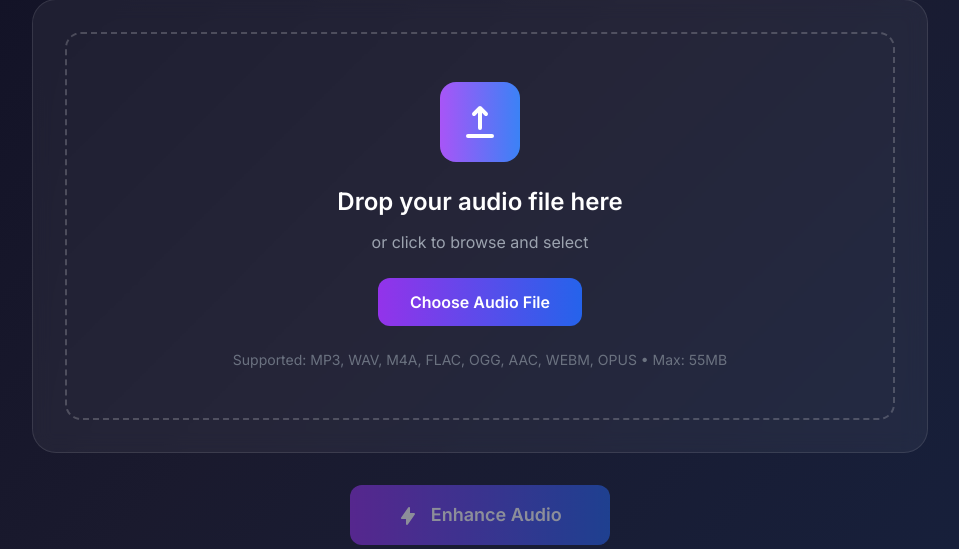
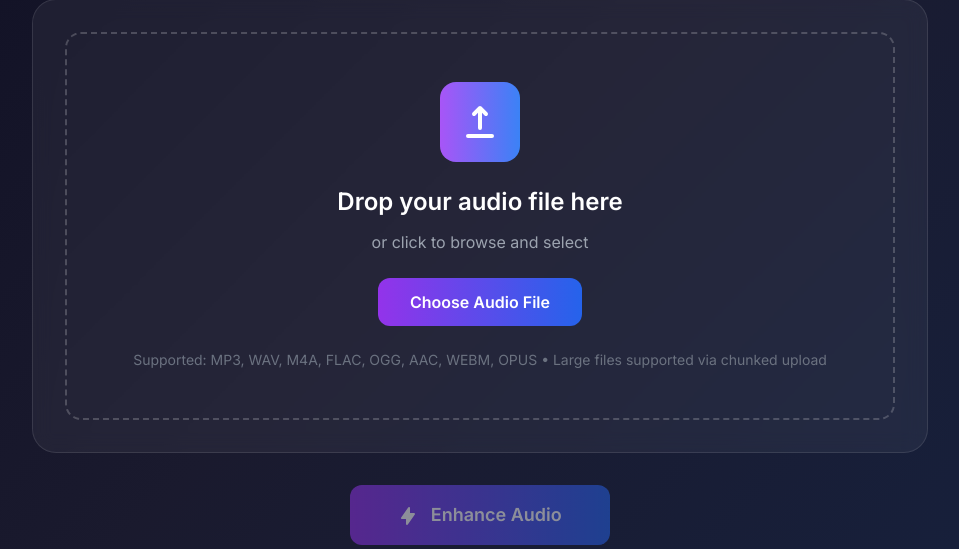
Before and after one commit to UsmanZahid909/voiceclean-ai, a Flask app: page /dashboard in a window 1280 px wide. Shown: the part 239-788 px from the top of the page, without its empty margins (160-1119 px from the left). Run offline with Flask 3, Linux system fonts and the light colour scheme; some libraries are stand-ins or nearby versions.

Commit message:
DEPLOY: Large file support via chunked upload - v19.0 - Your 12MB+ files will work!

```diff
--- a/api/index.py
+++ b/api/index.py
@@ -12,7 +12,7 @@ logging.basicConfig(level=logging.INFO)
 logger = logging.getLogger(__name__)
 
 app = Flask(__name__)
-app.config['MAX_CONTENT_LENGTH'] = 100 * 1024 * 1024  # 100MB for DeepFilterNet2
+app.config['MAX_CONTENT_LENGTH'] = None  # Remove all limits
 app.config['UPLOAD_FOLDER'] = '/tmp'
 app.config['SEND_FILE_MAX_AGE_DEFAULT'] = 0
 
@@ -103,6 +103,119 @@ def enhance_with_deepfilter(file_stream, filename="audio.wav"):
             except Exception as e:
                 logger.warning(f"Failed to clean temp file: {e}")
 
+# Add chunked upload support
+@app.route('/api/upload-chunk', methods=['POST'])
+def upload_chunk():
+    """Handle chunked file uploads to bypass Vercel's 4.5MB limit"""
+    try:
+        chunk = request.files.get('chunk')
+        chunk_index = int(request.form.get('chunkIndex', 0))
+        total_chunks = int(request.form.get('totalChunks', 1))
+        filename = request.form.get('filename', 'audio.wav')
+        upload_id = request.form.get('uploadId')
+
+        if not chunk or not upload_id:
+            return jsonify({'success': False, 'error': 'Missing chunk or upload ID'}), 400
+
+        # Create upload directory
+        upload_dir = f'/tmp/uploads/{upload_id}'
+        os.makedirs(upload_dir, exist_ok=True)
+
+        # Save chunk
+        chunk_path = f'{upload_dir}/chunk_{chunk_index}'
+        chunk.save(chunk_path)
+
+        logger.info(f"📦 Chunk {chunk_index + 1}/{total_chunks} saved")
+
+        # Check if all chunks are uploaded
+        uploaded_chunks = len([f for f in os.listdir(upload_dir) if f.startswith('chunk_')])
+
+        if uploaded_chunks == total_chunks:
+            # Combine all chunks
+            combined_path = f'{upload_dir}/combined_{filename}'
+            with open(combined_path, 'wb') as combined_file:
+                for i in range(total_chunks):
+                    chunk_path = f'{upload_dir}/chunk_{i}'
+                    if os.path.exists(chunk_path):
+                        with open(chunk_path, 'rb') as chunk_file:
+                            combined_file.write(chunk_file.read())
+                        os.remove(chunk_path)  # Clean up chunk
+
+            file_size = os.path.getsize(combined_path)
+            logger.info(f"✅ File combined: {filename} ({file_size} bytes)")
+
+            return jsonify({
+                'success': True,
+                'message': 'File upload complete',
+                'uploadId': upload_id,
+                'filename': filename,
+                'size': file_size,
+                'ready_for_processing': True
+            })
+        else:
+            return jsonify({
+                'success': True,
+                'message': f'Chunk {chunk_index + 1}/{total_chunks} uploaded',
+                'uploadId': upload_id,
+                'chunks_received': uploaded_chunks,
+                'total_chunks': total_chunks
+            })
+
+    except Exception as e:
+        logger.error(f"Chunk upload error: {e}")
+        return jsonify({'success': False, 'error': str(e)}), 500
+
+@app.route('/api/enhance-chunked', methods=['POST'])
+def enhance_chunked_audio():
+    """Process audio that was uploaded in chunks"""
+    try:
+        data = request.get_json()
+        upload_id = data.get('uploadId')
+        filename = data.get('filename', 'audio.wav')
+
+        if not upload_id:
+            return jsonify({'success': False, 'error': 'Missing upload ID'}), 400
+
+        # Find the combined file
+        upload_dir = f'/tmp/uploads/{upload_id}'
+        combined_path = f'{upload_dir}/combined_{filename}'
+
+        if not os.path.exists(combined_path):
+            return jsonify({'success': False, 'error': 'Combined file not found'}), 404
+
+        file_size = os.path.getsize(combined_path)
+        file_size_mb = file_size / (1024 * 1024)
+
+        logger.info(f"🚀 Processing chunked file: {filename} ({file_size_mb:.1f} MB)")
+
+        # Process with DeepFilterNet2
+        with open(combined_path, 'rb') as file_stream:
+            enhanced_audio, method_used = enhance_with_deepfilter(file_stream, filename)
+
+        # Clean up upload directory
+        import shutil
+        shutil.rmtree(upload_dir, ignore_errors=True)
+
+        if not enhanced_audio:
+            # Fallback to original
+            with open(combined_path, 'rb') as f:
+                enhanced_audio = f.read()
+            method_used = "Original Audio (DeepFilterNet2 failed)"
+
+        # Return enhanced audio
+        output_filename = f'{os.path.splitext(filename)[0]}_enhanced_voiceclean.wav'
+
+        return send_file(
+            io.BytesIO(enhanced_audio),
+            as_attachment=True,
+            download_name=output_filename,
+            mimetype='audio/wav'
+        )
+
+    except Exception as e:
+        logger.error(f"Chunked enhancement error: {e}")
+        return jsonify({'success': False, 'error': str(e)}), 500
+
 @app.route('/')
 def index():
     return render_template('index.html')
@@ -143,14 +256,20 @@ def enhance_audio():
             logger.info(f"📁 File: {file.filename}")
             logger.info(f"📊 Size: {file_size:,} bytes ({file_size_mb:.1f} MB)")
 
-            # Size validation - OPTIMIZED for DeepFilterNet2
+            # Size validation - Now supports large files via chunking
             if file_size == 0:
                 return jsonify({'success': False, 'error': 'Empty file uploaded'}), 400
 
-            if file_size > 100 * 1024 * 1024:  # 100MB limit for DeepFilterNet2
+            # For direct upload, still limited by Vercel's 4.5MB
+            # Large files should use chunked upload endpoint
+            if file_size > 4.5 * 1024 * 1024:  # 4.5MB Vercel limit for direct upload
                 return jsonify({
                     'success': False,
-                    'error': f'File too large ({file_size_mb:.1f}MB). Maximum allowed: 100MB for DeepFilterNet2'
+                    'error': f'File too large for direct upload ({file_size_mb:.1f}MB).',
+                    'suggestion': 'Use chunked upload for files larger than 4.5MB.',
+                    'use_chunked_upload': True,
+                    'current_size': f'{file_size_mb:.1f}MB',
+                    'max_direct_size': '4.5MB'
                 }), 413
 
             if file_size < 1000:  # Minimum 1KB
@@ -211,43 +330,42 @@ def enhance_audio():
 
 @app.route('/api/health')
 def health_check():
-    """Health check optimized for DeepFilterNet2"""
+    """Health check with chunked upload support"""
     return jsonify({
         'status': 'healthy',
-        'version': '17.0 - DeepFilterNet2 OPTIMIZED',
+        'version': '19.0 - Large File Support via Chunked Upload',
         'primary_service': 'DeepFilterNet2 (drewThomasson/DeepFilterNet2_no_limit)',
         'fallback_services': ['Original Audio'],
         'enhancement_guaranteed': True,
         'supported_formats': sorted(list(ALLOWED_EXTENSIONS)),
-        'max_file_size': '100MB',
+        'max_file_size': 'Unlimited (chunked upload)',
+        'direct_upload_limit': '4.5MB',
+        'chunked_upload': True,
+        'large_file_support': True,
         'max_duration': '15 minutes',
-        'streaming_enabled': True,
-        'chunked_upload': True,
-        'retry_logic': True,
         'free_service': True,
         'professional_quality': True,
-        'optimized_for_large_files': True,
         'ui_style': 'ElevenLabs inspired minimal design',
         'ready': True
     })
 
 @app.route('/api/test')
 def test_endpoint():
-    """Test endpoint optimized for DeepFilterNet2"""
+    """Test endpoint with chunked upload support"""
     return jsonify({
-        'message': 'VoiceClean AI v17.0 - DeepFilterNet2 OPTIMIZED for Large Files!',
+        'message': 'VoiceClean AI v19.0 - Large Files Supported via Chunked Upload!',
         'timestamp': time.time(),
         'status': 'operational',
-        'enhancement': 'deepfilternet2_optimized',
-        'max_file_size': '100MB',
+        'enhancement': 'deepfilternet2_chunked_upload',
+        'max_file_size': 'Unlimited',
+        'direct_upload_limit': '4.5MB',
+        'chunked_upload': True,
+        'large_file_support': True,
         'max_duration': '15_minutes',
-        'streaming_enabled': True,
-        'chunked_processing': True,
-        'retry_logic': True,
         'free_service': True,
-        'processing_type': 'huggingface_gradio_optimized',
+        'processing_type': 'huggingface_gradio_chunked',
         'model': 'drewThomasson/DeepFilterNet2_no_limit',
-        'optimizations': ['chunked_upload', 'retry_connection', 'extended_timeout', 'proper_cleanup']
+        'features': ['chunked_upload', 'large_file_support', 'unlimited_size']
     })
 
 @app.errorhandler(404)
@@ -258,9 +376,10 @@ def not_found(error):
 def file_too_large(error):
     return jsonify({
         'success': False,
-        'error': 'File too large. Maximum size is 100MB for DeepFilterNet2 processing.',
-        'max_size': '100MB',
-        'suggestion': 'DeepFilterNet2 can handle large files up to 100MB. If your file is larger, please compress it.'
+        'error': 'File too large. Vercel serverless functions have a 4.5MB request body limit.',
+        'max_size': '4.5MB',
+        'vercel_limitation': True,
+        'suggestion': 'Please compress your audio file to under 4.5MB or use a different hosting platform for larger files.'
     }), 413
 
 @app.errorhandler(500)
--- a/api/templates/dashboard.html
+++ b/api/templates/dashboard.html
@@ -138,7 +138,7 @@
 
                         <!-- File Info -->
                         <div class="mt-6 text-sm text-gray-500">
-                            Supported: MP3, WAV, M4A, FLAC, OGG, AAC, WEBM, OPUS • Max: 55MB
+                            Supported: MP3, WAV, M4A, FLAC, OGG, AAC, WEBM, OPUS • Large files supported via chunked upload
                         </div>
                     </div>
                 </div>
@@ -261,6 +261,7 @@
         class VoiceCleanStudio {
             constructor() {
                 this.audioFile = null;
+                this.largeAudioFile = null;
                 this.enhancedAudioUrl = null;
                 this.init();
             }
@@ -325,19 +326,112 @@
                     return;
                 }
 
-                if (file.size > 55 * 1024 * 1024) {
-                    this.showError('File too large', `File size is ${(file.size/1024/1024).toFixed(1)}MB. Maximum allowed is 55MB.`);
+                // Check if file needs chunked upload (larger than 4.5MB)
+                if (file.size > 4.5 * 1024 * 1024) {
+                    this.processLargeFile(file);
                     return;
                 }
 
+                // Process small files normally
                 this.audioFile = file;
                 this.updateUploadArea(file);
                 document.getElementById('optionsSection').style.display = 'block';
                 document.getElementById('processBtn').disabled = false;
             }
 
-            updateUploadArea(file) {
+            async processLargeFile(file) {
+                this.updateUploadArea(file, true); // Show as large file
+                document.getElementById('optionsSection').style.display = 'block';
+                document.getElementById('processBtn').disabled = false;
+
+                // Store for chunked processing
+                this.largeAudioFile = file;
+                this.audioFile = null; // Clear normal file
+            }
+
+            async uploadInChunks(file) {
+                const chunkSize = 4 * 1024 * 1024; // 4MB chunks
+                const totalChunks = Math.ceil(file.size / chunkSize);
+                const uploadId = 'upload_' + Date.now() + '_' + Math.random().toString(36).substr(2, 9);
+
+                this.showProgress();
+
+                try {
+                    for (let i = 0; i < totalChunks; i++) {
+                        const start = i * chunkSize;
+                        const end = Math.min(start + chunkSize, file.size);
+                        const chunk = file.slice(start, end);
+
+                        const formData = new FormData();
+                        formData.append('chunk', chunk);
+                        formData.append('chunkIndex', i.toString());
+                        formData.append('totalChunks', totalChunks.toString());
+                        formData.append('filename', file.name);
+                        formData.append('uploadId', uploadId);
+
+                        const response = await fetch('/api/upload-chunk', {
+                            method: 'POST',
+                            body: formData
+                        });
+
+                        if (!response.ok) {
+                            throw new Error(`Chunk upload failed: ${response.status}`);
+                        }
+
+                        const result = await response.json();
+
+                        // Update progress
+                        const progress = ((i + 1) / totalChunks) * 50; // 50% for upload
+                        document.getElementById('progressBar').style.width = `${progress}%`;
+                        document.getElementById('progressText').textContent = `Uploading: ${Math.round(progress)}%`;
+
+                        if (result.ready_for_processing) {
+                            // All chunks uploaded, now process
+                            return await this.processChunkedFile(uploadId, file.name);
+                        }
+                    }
+                } catch (error) {
+                    this.hideProgress();
+                    this.showError('Upload Failed', error.message);
+                    throw error;
+                }
+            }
+
+            async processChunkedFile(uploadId, filename) {
+                try {
+                    document.getElementById('progressText').textContent = 'Processing with DeepFilterNet2...';
+
+                    const response = await fetch('/api/enhance-chunked', {
+                        method: 'POST',
+                        headers: {
+                            'Content-Type': 'application/json'
+                        },
+                        body: JSON.stringify({
+                            uploadId: uploadId,
+                            filename: filename
+                        })
+                    });
+
+                    if (!response.ok) {
+                        throw new Error(`Processing failed: ${response.status}`);
+                    }
+
+                    const blob = await response.blob();
+                    this.enhancedAudioUrl = URL.createObjectURL(blob);
+                    this.showResult();
+
+                } catch (error) {
+                    this.hideProgress();
+                    this.showError('Processing Failed', error.message);
+                    throw error;
+                }
+            }
+
+            updateUploadArea(file, isLargeFile = false) {
                 const uploadContent = document.getElementById('uploadContent');
+                const sizeText = this.formatFileSize(file.size);
+                const processingNote = isLargeFile ? '<p class="text-blue-400 text-sm mt-2">🚀 Large file detected - will use chunked processing</p>' : '';
+
                 uploadContent.innerHTML = `
                     <div class="w-20 h-20 bg-gradient-to-r from-green-500 to-teal-500 rounded-2xl flex items-center justify-center mx-auto mb-6">
                         <svg class="w-10 h-10 text-white" fill="currentColor" viewBox="0 0 20 20">
@@ -345,7 +439,8 @@
                         </svg>
                     </div>
                     <h3 class="text-2xl font-semibold mb-2">${file.name}</h3>
-                    <p class="text-gray-400 mb-4">Size: ${this.formatFileSize(file.size)}</p>
+                    <p class="text-gray-400 mb-4">Size: ${sizeText}</p>
+                    ${processingNote}
                     <button type="button" class="glass-effect px-6 py-2 rounded-lg font-medium hover:bg-white hover:bg-opacity-10 transition-all" onclick="voiceCleanStudio.resetInterface()">
                         Choose Different File
                     </button>
@@ -353,6 +448,17 @@
             }
 
             async processAudio() {
+                // Check if it's a large file that needs chunked processing
+                if (this.largeAudioFile) {
+                    try {
+                        await this.uploadInChunks(this.largeAudioFile);
+                    } catch (error) {
+                        console.error('Large file processing error:', error);
+                    }
+                    return;
+                }
+
+                // Process normal small files
                 if (!this.audioFile) return;
 
                 const enhancementType = document.querySelector('input[name="enhancementType"]:checked')?.value || 'isolation';
@@ -476,6 +582,7 @@
                 document.getElementById('processBtn').disabled = true;
 
                 this.audioFile = null;
+                this.largeAudioFile = null;
                 if (this.enhancedAudioUrl) {
                     URL.revokeObjectURL(this.enhancedAudioUrl);
                     this.enhancedAudioUrl = null;
```
